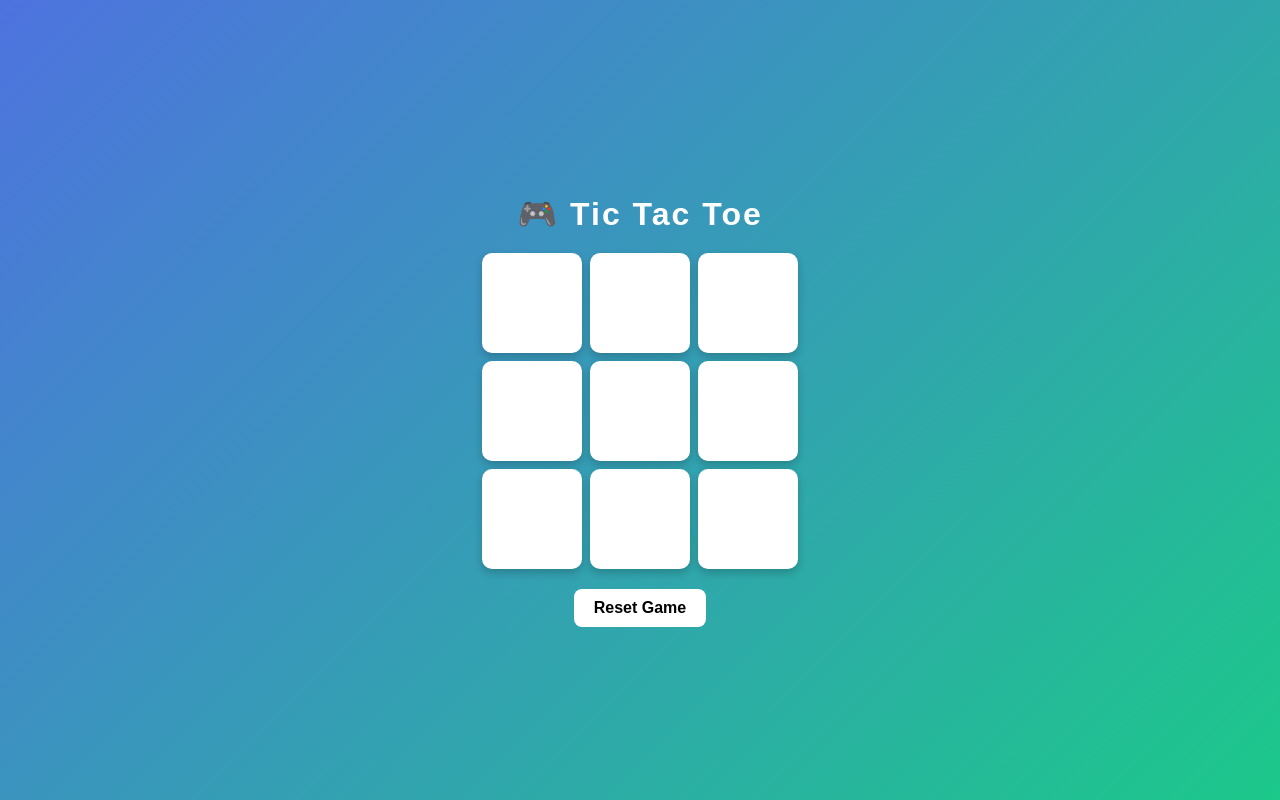
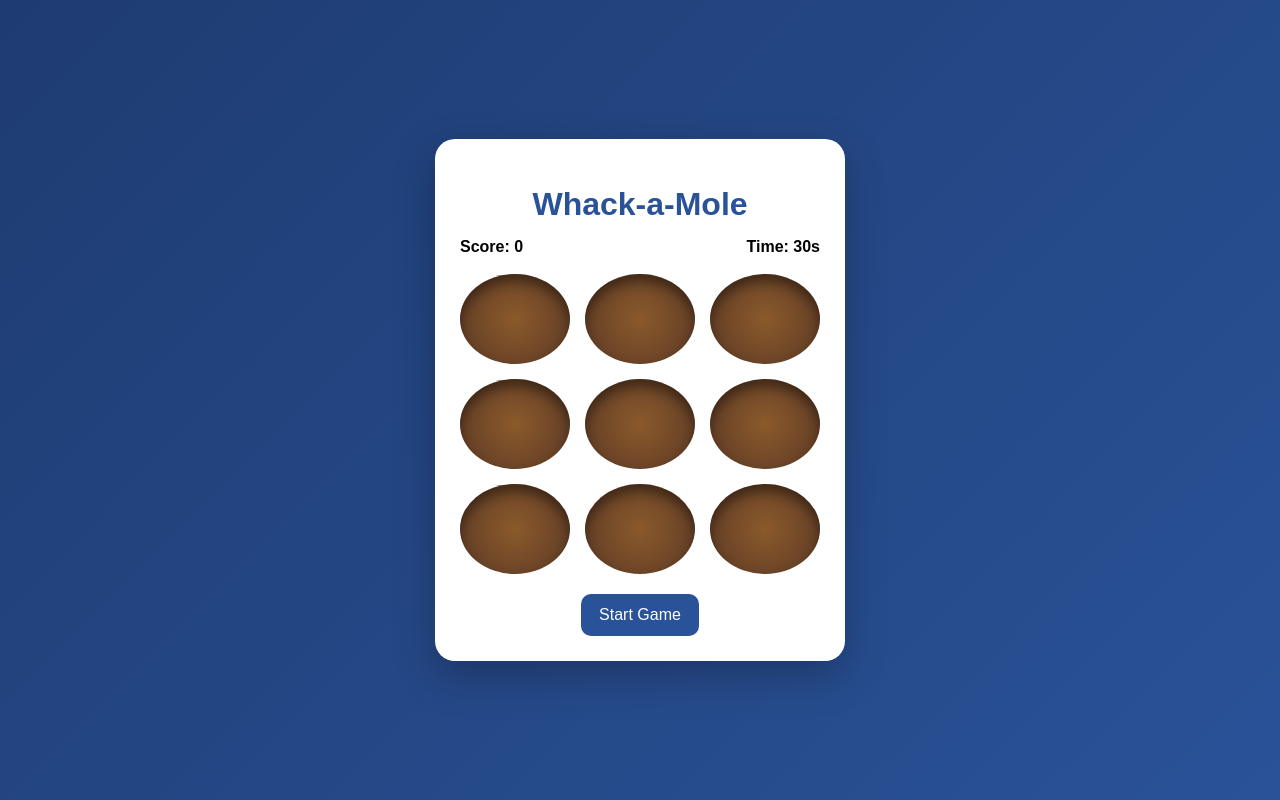
Before and after one commit to bhavikakhabya/javascript_core, a website: page index.html in a window 1280 px wide. Drawn offline with Linux system fonts and the light colour scheme.

Commit message:
wack-a-mole-assignment
A fun browser-based game built with HTML, CSS, and JavaScript where players click the randomly appearing mole before time runs out. Features a modern UI, smooth animations, score tracking, and a countdown timer.

Simple, interactive, and beginner-friendly project 🚀

```diff
--- a/index.html
+++ b/index.html
@@ -4,90 +4,177 @@
 <head>
     <meta charset="UTF-8">
     <meta name="viewport" content="width=device-width, initial-scale=1.0">
-    <title>Tic Tac Toe</title>
+    <title>Wack A Mole</title>
 
     <style>
         body {
             margin: 0;
-            padding: 0;
-            font-family: Arial, sans-serif;
-            background: linear-gradient(135deg, #4e73df, #1cc88a);
+            font-family: "Poppins", sans-serif;
+            background: linear-gradient(135deg, #1e3c72, #2a5298);
+            height: 100vh;
             display: flex;
-            flex-direction: column;
             align-items: center;
             justify-content: center;
-            height: 100vh;
+        }
+
+        .container {
+            background: #ffffff;
+            padding: 25px;
+            border-radius: 20px;
+            box-shadow: 0 15px 40px rgba(0, 0, 0, 0.25);
+            text-align: center;
+            width: 360px;
         }
 
         h1 {
-            color: white;
-            margin-bottom: 20px;
-            letter-spacing: 2px;
+            margin-bottom: 15px;
+            color: #2a5298;
         }
 
-        .parent-div {
-            display: grid;
-            grid-template-columns: repeat(3, 100px);
-            grid-template-rows: repeat(3, 100px);
-            gap: 8px;
+        .top-bar {
+            display: flex;
+            justify-content: space-between;
+            margin-bottom: 18px;
+            font-weight: 600;
+            font-size: 16px;
         }
 
-        .parent-div div {
-            background-color: white;
-            border-radius: 10px;
-            font-size: 40px;
-            font-weight: bold;
+        .board {
+            display: grid;
+            grid-template-columns: repeat(3, 1fr);
+            gap: 15px;
+        }
+
+        .hole {
+            background: radial-gradient(circle at center, #8b5a2b, #5a3825);
+            border-radius: 50%;
+            height: 90px;
+            position: relative;
+            overflow: hidden;
+            cursor: pointer;
+            box-shadow: inset 0 8px 12px rgba(0, 0, 0, 0.4);
+            transition: transform 0.2s;
+        }
+
+        .hole:hover {
+            transform: scale(1.05);
+        }
+
+        .mole {
+            position: absolute;
+            bottom: -90px;
+            width: 100%;
+            height: 100%;
             display: flex;
             align-items: center;
             justify-content: center;
-            cursor: pointer;
-            transition: 0.3s;
-            box-shadow: 0 4px 8px rgba(0, 0, 0, 0.2);
+            font-size: 35px;
+            transition: bottom 0.4s ease;
         }
 
-        .parent-div div:hover {
-            background-color: #f8f9fc;
-            transform: scale(1.05);
+        .hole.show .mole {
+            bottom: 0;
         }
 
         button {
             margin-top: 20px;
-            padding: 10px 20px;
+            padding: 12px 18px;
             border: none;
-            border-radius: 8px;
+            border-radius: 10px;
+            background: #2a5298;
+            color: white;
             font-size: 16px;
             cursor: pointer;
-            background-color: #fff;
-            font-weight: bold;
             transition: 0.3s;
         }
 
         button:hover {
-            background-color: #ddd;
+            background: #1e3c72;
+            transform: scale(1.05);
         }
     </style>
 </head>
 
 <body>
+    <div class="container">
+        <h1>Whack-a-Mole</h1>
 
-    <h1>🎮 Tic Tac Toe</h1>
+        <div class="top-bar">
+            <div>Score: <span id="score">0</span></div>
+            <div>Time: <span id="time">30</span>s</div>
+        </div>
 
-    <div class="parent-div">
-        <div></div>
-        <div></div>
-        <div></div>
-        <div></div>
-        <div></div>
-        <div></div>
-        <div></div>
-        <div></div>
-        <div></div>
+        <div class="board" id="board"></div>
+
+        <button id="startBtn">Start Game</button>
     </div>
 
-    <button onclick="resetGame()">Reset Game</button>
+    <script>
+        const board = document.getElementById("board");
+        const scoreText = document.getElementById("score");
+        const timeText = document.getElementById("time");
+        const startBtn = document.getElementById("startBtn");
 
-    <script src="script.js"></script>
+        let score = 0;
+        let time = 30;  // Increased game time
+        let gameTimer;
+        let moleTimer;
 
+        for (let i = 0; i < 9; i++) {
+            const hole = document.createElement("div");
+            hole.className = "hole";
+
+            const mole = document.createElement("div");
+            mole.className = "mole";
+            mole.textContent = "🐹";
+
+            hole.appendChild(mole);
+            board.appendChild(hole);
+
+            hole.onclick = function () {
+                if (hole.classList.contains("show")) {
+                    score++;
+                    scoreText.textContent = score;
+                    hole.classList.remove("show");
+                }
+            };
+        }
+
+        const holes = document.querySelectorAll(".hole");
+
+        function showRandomMole() {
+            holes.forEach(h => h.classList.remove("show"));
+
+            const randomIndex = Math.floor(Math.random() * holes.length);
+            holes[randomIndex].classList.add("show");
+        }
+
+        function startGame() {
+            score = 0;
+            time = 30;
+            scoreText.textContent = score;
+            timeText.textContent = time;
+
+            clearInterval(gameTimer);
+            clearInterval(moleTimer);
+
+            // SPEED REDUCED (700ms → 1200ms)
+            moleTimer = setInterval(showRandomMole, 1200);
+
+            gameTimer = setInterval(function () {
+                time--;
+                timeText.textContent = time;
+
+                if (time === 0) {
+                    clearInterval(gameTimer);
+                    clearInterval(moleTimer);
+                    alert("Game Over! Your Score: " + score);
+                }
+            }, 1000);
+        }
+
+        startBtn.onclick = startGame;
+    </script>
 </body>
 
 </html>
```
